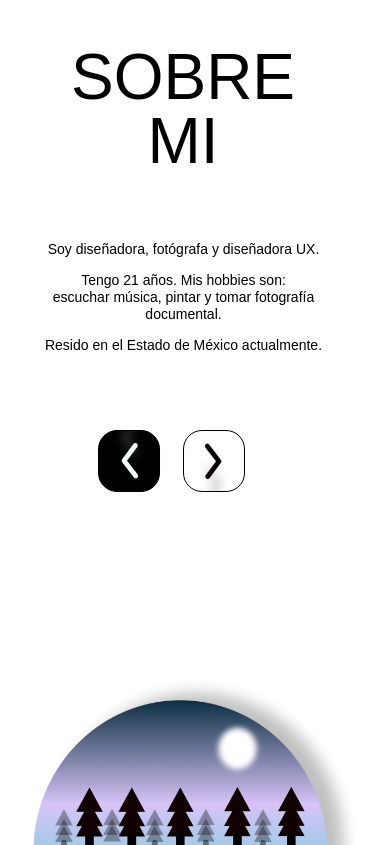
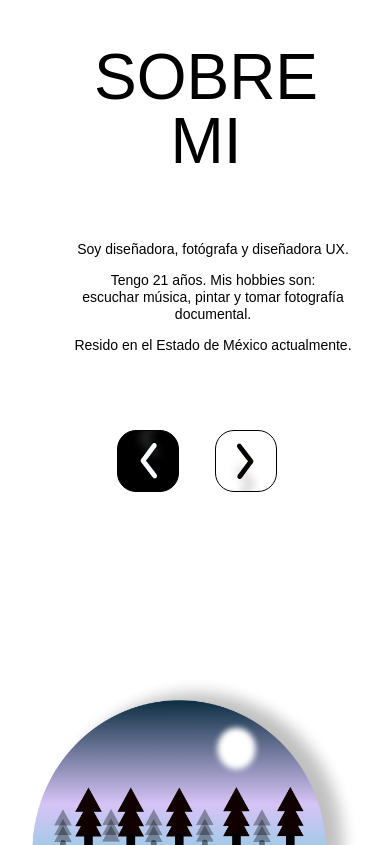
Before and after one commit to vicbeatles/sh-portafolio, a React (Create React App) app: page /aboutme in a window 390 px wide. Built offline with nearby package versions, Linux system fonts and the light colour scheme; a web font is replaced by a local one.

Commit message:
ChangeArrow, AboutMe and MyWork bug fixes

```diff
--- a/src/components/Layout/ChangeArrow/ChangeArrow.css
+++ b/src/components/Layout/ChangeArrow/ChangeArrow.css
@@ -175,7 +175,7 @@
         position: absolute;
         width: 60.02px;
         height: 60.02px;
-        left: 98px;
+        left: 30vw;
         top: 430px;
         background: #000000;
         border: 1px solid #000000;
@@ -201,7 +201,7 @@
         position: absolute;
         width: 330px;
         height: 170px;
-        left: 32.44px;
+        left: 8vw;
         top: 80vh;
     }
 
@@ -210,7 +210,7 @@
         position: absolute;
         width: 60.02px;
         height: 60.02px;
-        left: 183px;
+        left: 55vw;
         top: 430px;
         border: 1px solid #000000;
         border-radius: 19px;
--- a/src/pages/AboutMe/AboutMe.css
+++ b/src/pages/AboutMe/AboutMe.css
@@ -30,12 +30,13 @@
         position: absolute;
         width: 256px;
         height: 64px;
-        left: 55px;
+        left: 20vw;
         top: 45px;
         font-family: 'Kosugi', sans-serif;
         font-weight: 400;
         font-size: 64px;
         line-height: 64px;
+        box-sizing: border-box;
     }
 
     .aboutme-text {
@@ -43,7 +44,7 @@
         position: absolute;
         width: 309px;
         height: 136px;
-        left: 29px;
+        left: 15vw;
         top: 227px;
         font-family: 'KyivType Sans',sans-serif;
         font-style: normal;
@@ -51,6 +52,7 @@
         font-size: 14px;
         line-height: 17px;
         text-align: center;
+        box-sizing: border-box;
     }
 
 }
--- a/src/pages/MyWork/MyWork.css
+++ b/src/pages/MyWork/MyWork.css
@@ -41,7 +41,7 @@
         position: absolute;
         width: 288px;
         height: 64px;
-        left: 35px;
+        left: 15vw;
         top: 33px;
         font-weight: 400;
         font-size: 56px;
@@ -53,7 +53,7 @@
         position: absolute;
         width: 292px;
         height: 272px;
-        left: 30px;
+        left: 15vw;
         top: 122px;
         font-weight: 350;
         font-size: 11px;
```
